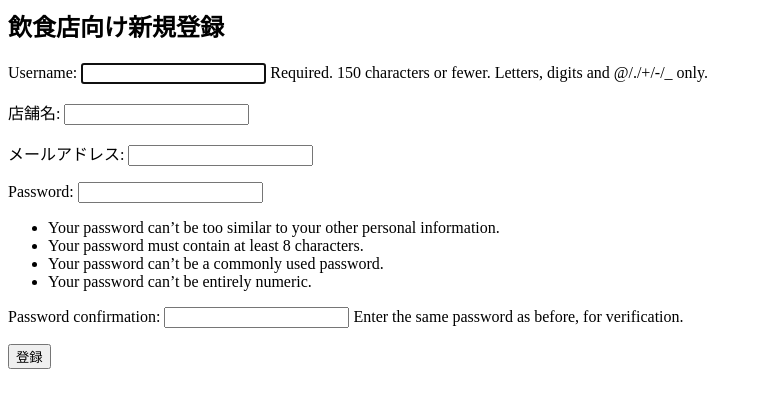
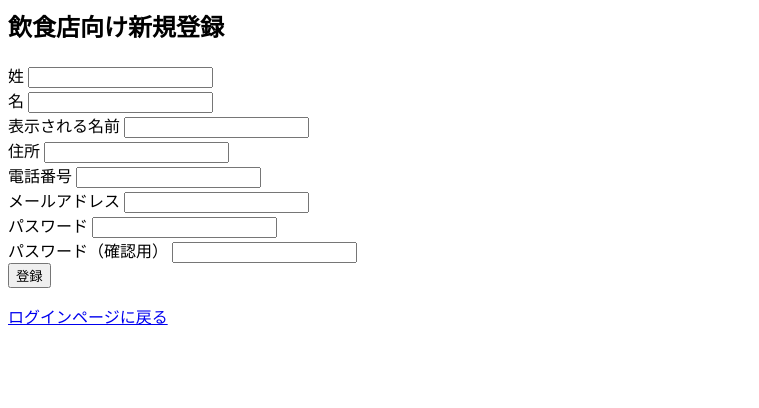
Before and after one commit to T-kouki/local-vege-link, a Django app: page /polls/signup/eat/ in a window 1280 px wide. Shown: the top 408 px of the page, without its empty margins (0-759 px from the left). Run offline with Django 5.2, Linux system fonts and the light colour scheme.

Commit message:
11/7 飲食 signup

```diff
--- a/polls/forms.py
+++ b/polls/forms.py
@@ -10,12 +10,21 @@ class loginForm(forms.Form):
 
 # 飲食店向けフォーム
 class EatSignupForm(UserCreationForm):
-    email = forms.EmailField(required=True, label="メールアドレス")
-    restaurant_name = forms.CharField(max_length=100, label="店舗名")
-
     class Meta:
-        model = User
-        fields = ('username', 'restaurant_name', 'email', 'password1', 'password2')
+        model = CustomUser
+        fields = [
+            'familyname', 'lastname', 'farm_name',
+            'address', 'phone_number', 'email',
+            'password1', 'password2'
+        ]
+        labels = {
+            'familyname': '姓',
+            'lastname': '名',
+            'farm_name': '表示される名前',
+            'address': '住所',
+            'phone_number': '電話番号',
+            'email': 'メールアドレス',
+        }
 
 # 農家向けフォーム
 class FarmSignupForm(UserCreationForm):
--- a/templates/registration/signup_eat.html
+++ b/templates/registration/signup_eat.html
@@ -2,6 +2,48 @@
 <h2>飲食店向け新規登録</h2>
 <form method="post">
     {% csrf_token %}
-    {{ form.as_p }}
+            <div>
+            <label for="{{ form.familyname.id_for_label }}">姓</label>
+            {{ form.familyname }}
+            {{ form.familyname.errors }}
+        </div>
+        <div>
+            <label for="{{ form.lastname.id_for_label }}">名</label>
+            {{ form.lastname }}
+            {{ form.lastname.errors }}
+        </div>
+        <div>
+            <label for="{{ form.farm_name.id_for_label }}">表示される名前</label>
+            {{ form.farm_name }}
+            {{ form.farm_name.errors }}
+        </div>
+        <div>
+            <label for="{{ form.address.id_for_label }}">住所</label>
+            {{ form.address }}
+            {{ form.address.errors }}
+        </div>
+        <div>
+            <label for="{{ form.phone_number.id_for_label }}">電話番号</label>
+            {{ form.phone_number }}
+            {{ form.phone_number.errors }}
+        </div>
+        <div>
+            <label for="{{ form.email.id_for_label }}">メールアドレス</label>
+            {{ form.email }}
+            {{ form.email.errors }}
+        </div>
+        <div>
+            <label for="{{ form.password1.id_for_label }}">パスワード</label>
+            {{ form.password1 }}
+            {{ form.password1.errors }}
+        </div>
+        <div>
+            <label for="{{ form.password2.id_for_label }}">パスワード（確認用）</label>
+            {{ form.password2 }}
+            {{ form.password2.errors }}
+        </div>
     <button type="submit">登録</button>
 </form>
+    <p><a href="{% url 'login' %}">ログインページに戻る</a></p>
+</body>
+</html>
```
